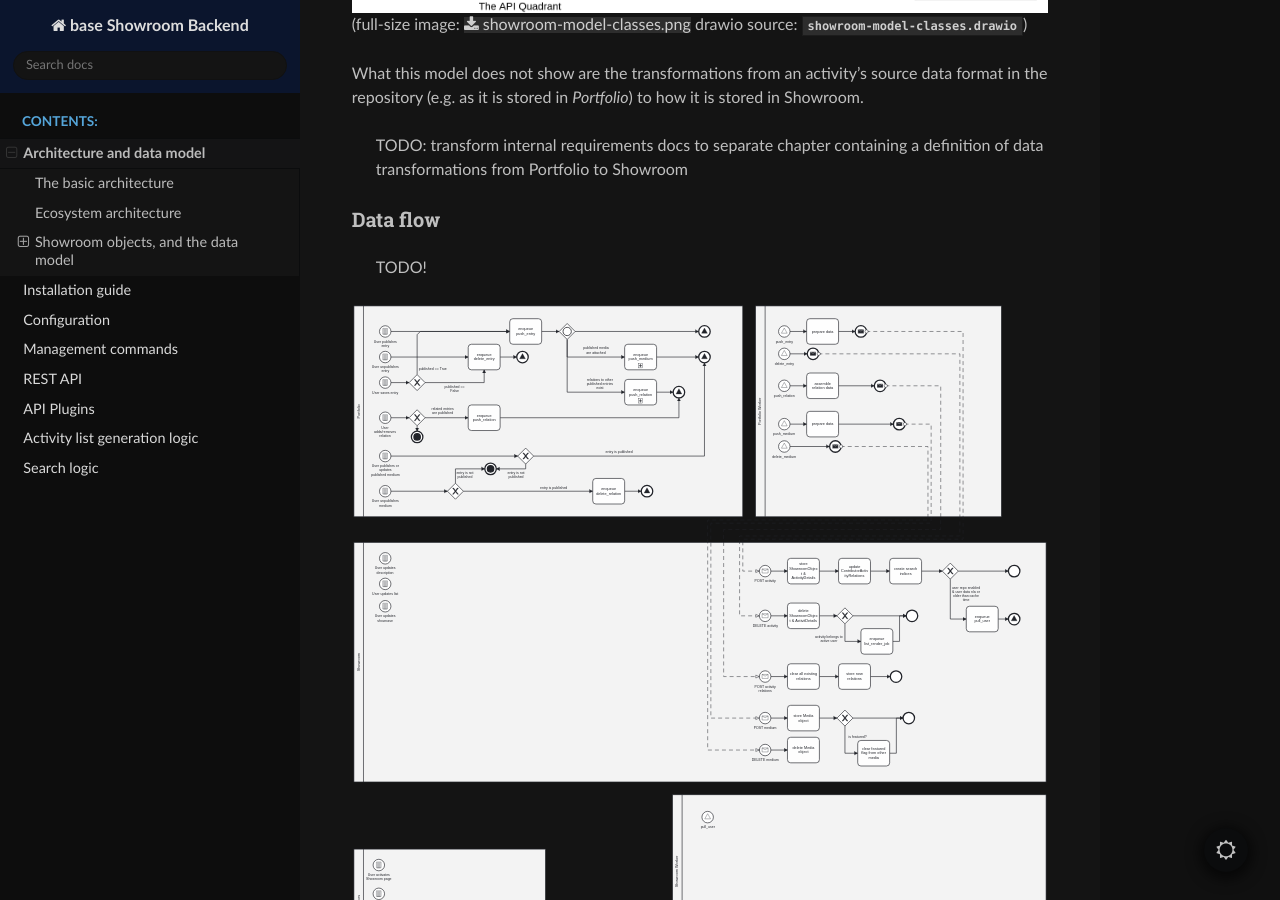
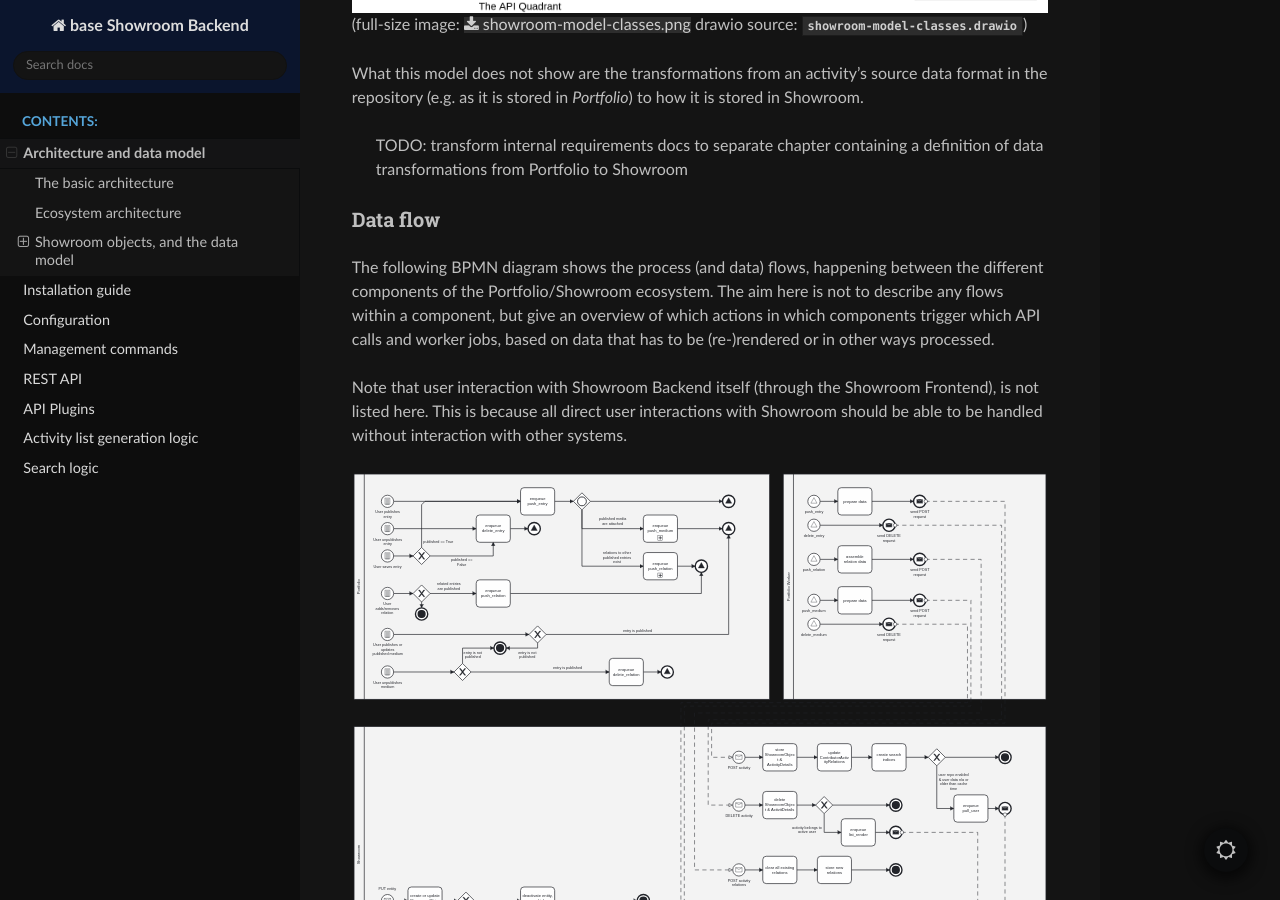
Before and after one commit to base-angewandte/showroom-backend, a Sphinx documentation site: the page built from docs/source/architecture.md, in a window 1280 px wide and 900 px high, scrolled down 4982 px. Built offline with Sphinx 7.4.7 and the Read the Docs theme 2.0.0, drawn with Linux system fonts in a browser that asks for light colours.

Commit message:
~ finish data flow section and diagram

```diff
--- a/docs/source/architecture.md
+++ b/docs/source/architecture.md
@@ -160,7 +160,15 @@ in Showroom.
 
 ### Data flow
 
-> TODO!
+The following BPMN diagram shows the process (and data) flows, happening between
+the different components of the Portfolio/Showroom ecosystem. The aim here is not to
+describe any flows within a component, but give an overview of which actions in which
+components trigger which API calls and worker jobs, based on data that has to be
+(re-)rendered or in other ways processed.
+
+Note that user interaction with Showroom Backend itself (through the Showroom Frontend),
+is not listed here. This is because all direct user interactions with Showroom should
+be able to be handled without interaction with other systems.
 
 ![Data Flow in the Showroom Ecosystem](data_flow.svg)
 (full-size image: [](data_flow.svg)
```
Also changed, not shown: docs/source/data_flow.svg, 1 other file.
